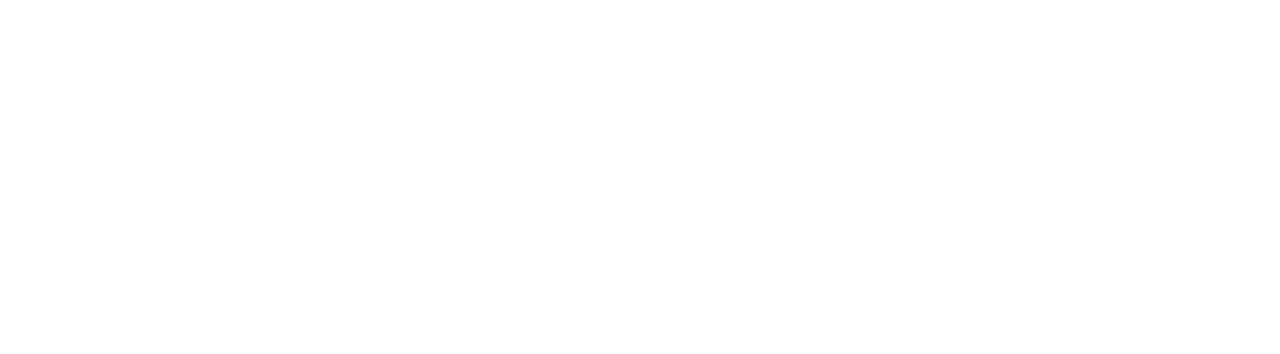
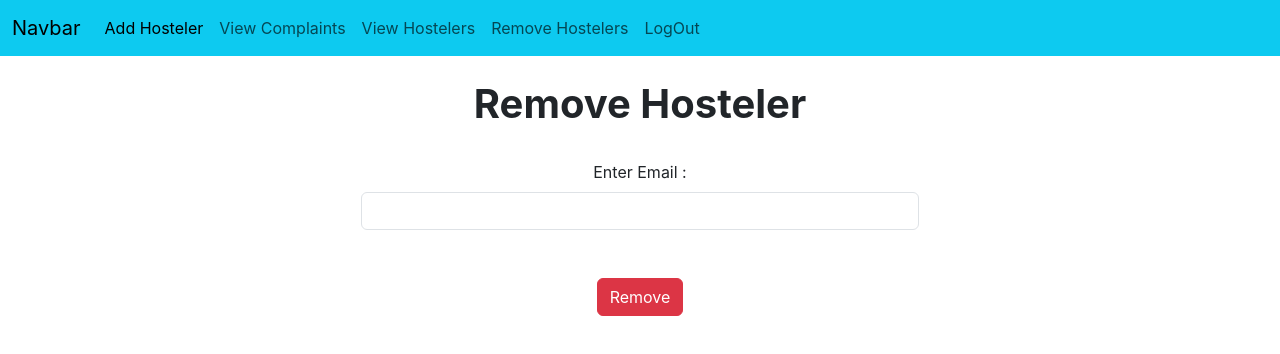
Before and after one commit to MiniPaul/hostel-app-frontend, a React (Create React App) app: page /delete in a window 1280 px wide. Before the commit this address had no page. Shown: the top 354 px of the page. Built offline with nearby package versions, Linux system fonts and the light colour scheme.

Commit message:
Admin can delete hosteler

```diff
--- a/src/App.js
+++ b/src/App.js
@@ -12,6 +12,7 @@
 import ViewAllComplaints from './Components/ViewAllComplaints';
 import ViewMyProfile from './Components/ViewMyProfile';
 import ViewAllStudent from './Components/ViewAllStudent';
+import DeleteHosteler from './Components/DeleteHosteler';
 
 function App() {
   return (
@@ -29,6 +30,7 @@
         <Route path='/allcomplaint' element={<ViewAllComplaints/>}/>
         <Route path='/profile' element={<ViewMyProfile/>}/>
         <Route path='/viewall' element={<ViewAllStudent/>} />
+        <Route path='/delete' element={<DeleteHosteler/>} />
       </Routes>
       </BrowserRouter>
     </div>
--- a/src/Components/AdminNavBar.jsx
+++ b/src/Components/AdminNavBar.jsx
@@ -1,4 +1,5 @@
 import React from 'react'
+import { Link } from 'react-router-dom'
 
 const AdminNavBar = () => {
   return (
@@ -12,16 +13,19 @@
     <div class="collapse navbar-collapse" id="navbarNav">
       <ul class="navbar-nav">
         <li class="nav-item">
-          <a class="nav-link active" aria-current="page" href="/addhosteler">Add Hosteler</a>
+          <Link class="nav-link active" aria-current="page" to="/addhosteler">Add Hosteler</Link>
         </li>
         <li class="nav-item">
-          <a class="nav-link" href="allcomplaint">View Complaints</a>
+          <Link class="nav-link" to="/allcomplaint">View Complaints</Link>
         </li>
         <li class="nav-item">
-          <a class="nav-link" href="viewall">View Hostelers</a>
+          <Link class="nav-link" to="/viewall">View Hostelers</Link>
         </li>
         <li class="nav-item">
-          <a class="nav-link" href="/admin">LogOut</a>
+          <Link class="nav-link" to="/delete">Remove Hostelers</Link>
+        </li>
+        <li class="nav-item">
+          <Link class="nav-link" to="/admin">LogOut</Link>
         </li>
       </ul>
     </div>
--- /dev/null
+++ b/src/Components/DeleteHosteler.jsx
@@ -0,0 +1,56 @@
+import axios from 'axios';
+import React, { useState } from 'react'
+import AdminNavBar from './AdminNavBar';
+
+const DeleteHosteler = () => {
+
+    const [email , setemail]= new useState('');
+
+    const deleteHandler =async () => {
+        const result = window.confirm("Are you sure you want to remove the hosteler?");
+    if (result) {
+        try {
+            const response = await axios.post("http://localhost:3001/api/hostel/delete",email)
+            console.log(response)
+            if(response.data.status === "success")
+            {
+                alert("Successfully removed")
+            }
+        } catch (error) {
+            alert("Error")
+        }
+        console.log("User clicked Yes");
+    } else {
+        console.log("User clicked No");
+    }
+};
+
+  return (
+    <div>
+        <AdminNavBar/>
+        <div className="container">
+            <div className="row g-3">
+                <div className="col col-12 col-sm-12 col-md-12 col-lg-12 col-xl-12">
+                    <div className="row g-3">
+                    <center>
+                        <br />
+                        <h1><b><center>Remove Hosteler</center></b></h1>
+                        <br />
+                        <div className="col col-12 col-sm-6 col-md-6 col-lg-6 col-xl-6 col-xxl-6">
+                            <label htmlFor="" className="form-label">Enter Email : </label>
+                            <input type="text" className="form-control" name="email" value={email} onChange={(event)=>{setemail(event.target.value)}} />
+                        </div>
+                        <br /><br />
+                        <div className="col col-12 col-sm-12 col-md-12 col-lg-12 col-xl-12 col-xxl-12">
+                            <button className="btn btn-danger" onClick={deleteHandler}>Remove</button>
+                        </div>
+                    </center>
+                    </div>
+                </div>
+            </div>
+        </div>
+    </div>
+  )
+}
+
+export default DeleteHosteler
--- a/src/Components/ViewAllComplaints.jsx
+++ b/src/Components/ViewAllComplaints.jsx
@@ -1,16 +1,15 @@
 import axios from 'axios';
-import React, { useEffect, useState } from 'react'
+import React, { useEffect, useState } from 'react';
 import AdminNavBar from './AdminNavBar';
 
 const ViewAllComplaints = () => {
-
     const [data, setData] = useState([]);
 
     useEffect(() => {
         const getData = async () => {
             try {
                 const response = await axios.get("http://localhost:3001/api/complaint/viewall");
-                console.log(response.data)
+                console.log(response.data);
                 setData(response.data);
             } catch (error) {
                 console.error("Error fetching data:", error);
@@ -21,7 +20,7 @@
 
     return (
         <div>
-        <AdminNavBar/>
+            <AdminNavBar />
             <div className="container">
                 <div className="row">
                     <div className="col col-12 col-sm-12 col-md-12 col-lg-12 col-xl-12 col-xxl-12">
@@ -30,20 +29,21 @@
                                 <br /><br />
                                 <h1><b><center>Hosteler's Complaints</center></b></h1>
                                 <div>
-                    {
-                        data.map((value,index)=>{
-                            return <div className="col col-12 col-sm-6 col-md-4 col-lg-3 col-xl-3 col-xxl-3">
-                            <div class="abc" >
+                                    {data.length > 0 ? (
+                                        data.map((value, index) => (
+                                            <div className="col col-12 col-sm-6 col-md-4 col-lg-3 col-xl-3 col-xxl-3" key={index}>
+                                                <div class="abc">
                                                     <div class="card border-success mb-3">
                                                         <div class="card-body text-success">
-                                <p class="card-text">Email :{value.UserID.email}</p>
-                                <p class="card-text">Post :{value.complaint}</p>
+                                                            <p class="card-text">{value.complaint}</p>
                                                         </div>
                                                     </div>
                                                 </div>
                                             </div>
-                        })
-                    }
+                                        ))
+                                    ) : (
+                                        <p>No complaints to display.</p>
+                                    )}
                                 </div>
                             </div>
                         </div>
@@ -51,7 +51,7 @@
                 </div>
             </div>
         </div>
-  )
+    );
 }
 
-export default ViewAllComplaints
+export default ViewAllComplaints;
--- a/src/Components/ViewAllStudent.jsx
+++ b/src/Components/ViewAllStudent.jsx
@@ -1,5 +1,6 @@
 import axios from 'axios';
 import React, { useEffect, useState } from 'react';
+import AdminNavBar from './AdminNavBar';
 
 const ViewAllStudent = () => {
     const [hostelers, setHostelers] = useState([]);
@@ -19,6 +20,7 @@
 
     return (
         <div>
+            <AdminNavBar/>
             <div className="container">
                 <div className="row">
                     <div className="col col-12 col-sm-12 col-md-12 col-lg-12 col-xl-12 col-xxl-12">
```
Lines whose indentation alone changed are shown as unchanged.
